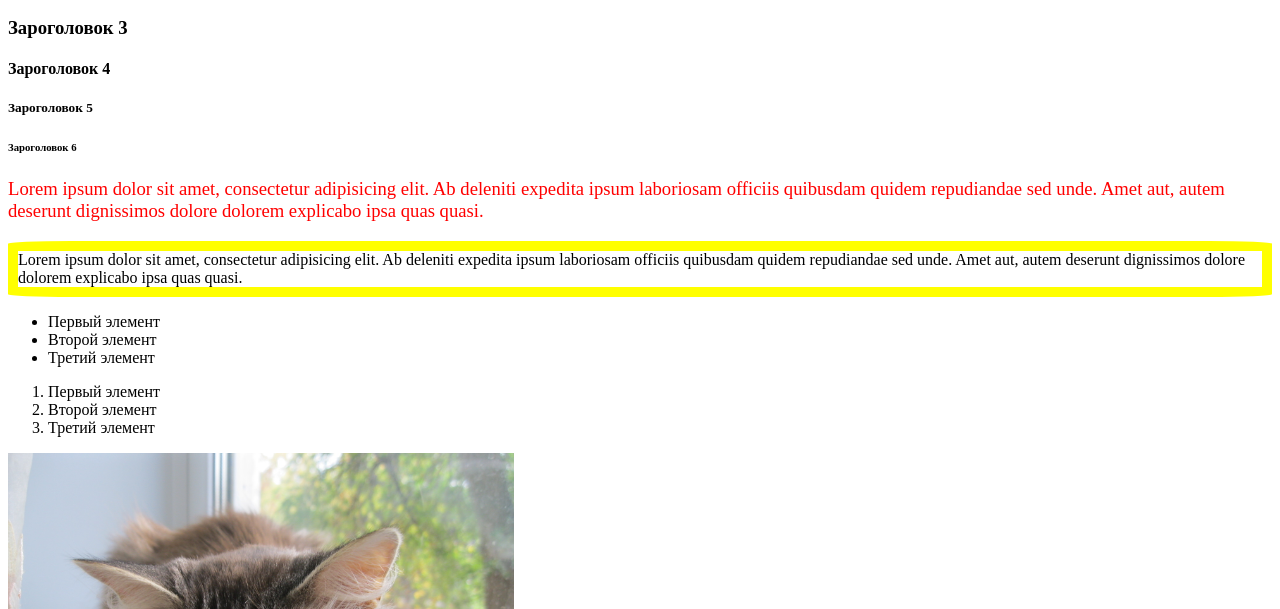
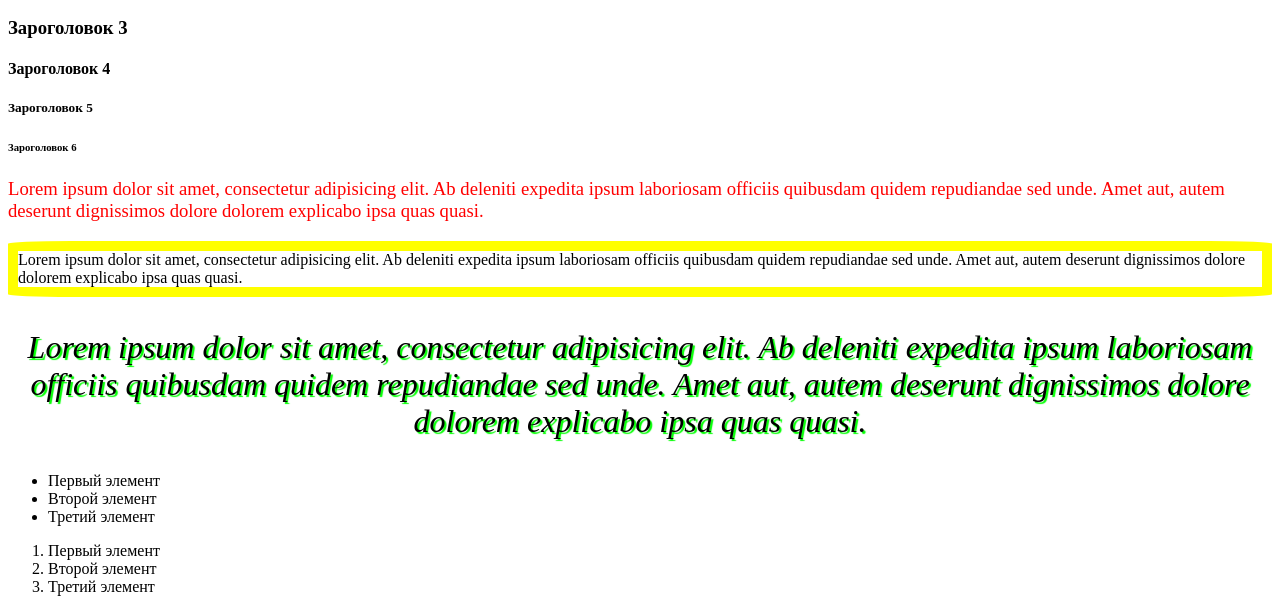
Before and after one commit to Shura-All/Homework-2, a plain HTML site: page index.html in a window 1280 px wide. Shown: the part 172-781 px from the top of the page. Drawn offline with Linux system fonts and the light colour scheme.

Commit message:
Exercise 5

```diff
--- a/index.html
+++ b/index.html
@@ -6,6 +6,7 @@
     <title>Доска объявлений</title>
 </head>
 <body>
+
     <div>
         <span>
             Lorem ipsum dolor sit amet, consectetur adipisicing elit. Ab deleniti expedita ipsum laboriosam officiis quibusdam quidem repudiandae sed unde. Amet aut, autem deserunt dignissimos dolore dolorem explicabo ipsa quas quasi.
@@ -14,18 +15,25 @@
             Lorem ipsum dolor sit amet, consectetur adipisicing elit. Ab deleniti expedita ipsum laboriosam officiis quibusdam quidem repudiandae sed unde. Amet aut, autem deserunt dignissimos dolore dolorem explicabo ipsa quas quasi.
         </span>
     </div>
+
     <h1>Зароголовок 1</h1>
     <h2>Зароголовок 2</h2>
     <h3>Зароголовок 3</h3>
     <h4>Зароголовок 4</h4>
     <h5>Зароголовок 5</h5>
     <h6>Зароголовок 6</h6>
+
     <p class="par-1">
         Lorem ipsum dolor sit amet, consectetur adipisicing elit. Ab deleniti expedita ipsum laboriosam officiis quibusdam quidem repudiandae sed unde. Amet aut, autem deserunt dignissimos dolore dolorem explicabo ipsa quas quasi.
     </p>
     <p class="par-2">
         Lorem ipsum dolor sit amet, consectetur adipisicing elit. Ab deleniti expedita ipsum laboriosam officiis quibusdam quidem repudiandae sed unde. Amet aut, autem deserunt dignissimos dolore dolorem explicabo ipsa quas quasi.
     </p>
+
+    <p align="center" class="par-3">
+        Lorem ipsum dolor sit amet, consectetur adipisicing elit. Ab deleniti expedita ipsum laboriosam officiis quibusdam quidem repudiandae sed unde. Amet aut, autem deserunt dignissimos dolore dolorem explicabo ipsa quas quasi.
+    </p>
+
     <ul>
         <li>Первый элемент</li>
         <li>Второй элемент</li>
--- a/style.css
+++ b/style.css
@@ -9,6 +9,11 @@ h1
     {border: 10px solid yellow;
      border-radius: 5%}
 
+.par-3
+    {font-size: 24pt;
+     font-style: italic;
+     text-shadow: 2px 2px 1px #00FF00}
+
 div
     {font-family: Arial;
      font-weight: 900}
```
